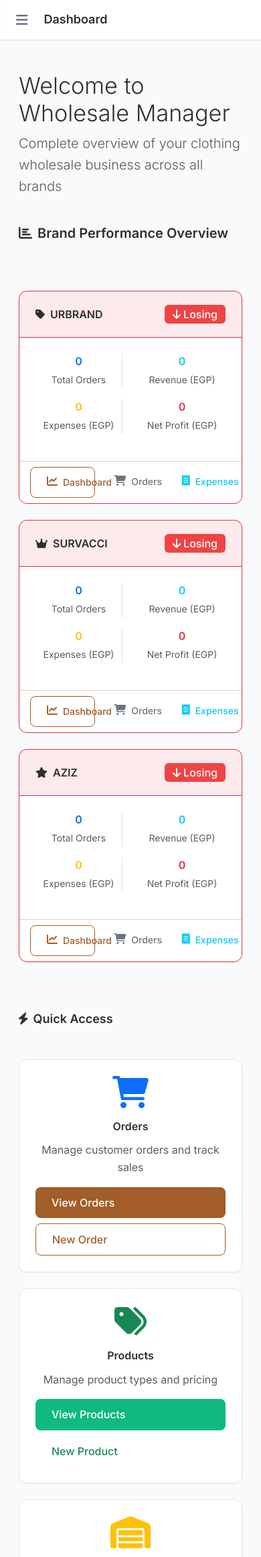
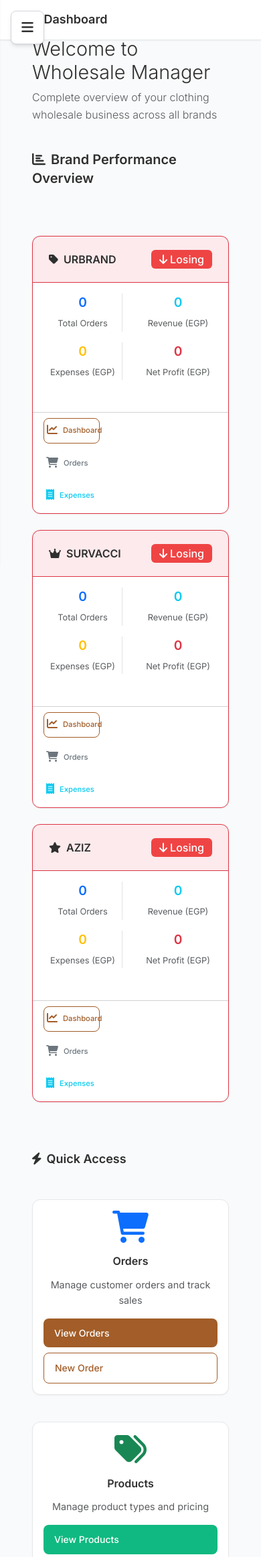
Before and after one commit to AdhamElkomey23/WHOLESALE-APP, a Flask app: page / in a window 390 px wide. Shown: the top 2324 px of the page at 67% size. Run offline with Flask 3, Linux system fonts and the light colour scheme; a user stored in the database is signed in; data that the repository does not hold is empty.

Commit message:
Improve mobile experience, making the app more user-friendly on smaller screens
Adds CSS media queries, a mobile menu toggle, and adjusts form input sizes for better mobile responsiveness across the application.

Replit-Commit-Author: Agent
Replit-Commit-Session-Id: 03023591-3e84-4850-aff2-f235a7f37061
Replit-Commit-Screenshot-Url: https://storage.googleapis.com/screenshot-production-us-central1/4234a394-b2d3-40c5-a1fb-8767f7a2ab1a/66427cf6-e7d3-415c-833b-e8f4d0061918.jpg

```diff
--- a/static/css/style.css
+++ b/static/css/style.css
@@ -898,6 +898,126 @@ p {
     }
 }
 
+/* Mobile Navigation Improvements */
+.mobile-menu-toggle {
+    position: fixed;
+    top: 1rem;
+    left: 1rem;
+    z-index: 1100;
+    background: var(--white);
+    border: 1px solid var(--gray-300);
+    border-radius: var(--radius-md);
+    padding: 0.75rem;
+    box-shadow: var(--shadow-md);
+    color: var(--text-primary);
+    font-size: 1.25rem;
+    width: 50px;
+    height: 50px;
+    display: flex;
+    align-items: center;
+    justify-content: center;
+    cursor: pointer;
+}
+
+.mobile-menu-toggle:hover {
+    background: var(--gray-50);
+}
+
+.mobile-overlay {
+    position: fixed;
+    top: 0;
+    left: 0;
+    width: 100%;
+    height: 100%;
+    background: rgba(0, 0, 0, 0.5);
+    z-index: 1040;
+    opacity: 0;
+    visibility: hidden;
+    transition: all 0.3s ease;
+}
+
+.mobile-overlay.show {
+    opacity: 1;
+    visibility: visible;
+}
+
+/* Enhanced Mobile Responsiveness */
+@media (max-width: 768px) {
+    .main-content {
+        margin-left: 0;
+        padding: 1rem;
+    }
+
+    .left-sidebar {
+        transform: translateX(-100%);
+        transition: transform 0.3s ease;
+        z-index: 1050;
+    }
+
+    .left-sidebar.mobile-open {
+        transform: translateX(0);
+    }
+
+    .page-content {
+        padding: 1rem;
+    }
+
+    .container, .container-fluid {
+        padding-left: 1rem;
+        padding-right: 1rem;
+    }
+
+    /* Form improvements for mobile */
+    .form-control {
+        font-size: 16px; /* Prevents zoom on iOS */
+        padding: 0.875rem;
+    }
+
+    /* Card improvements for mobile */
+    .card {
+        margin-bottom: 1rem;
+    }
+
+    .card-body {
+        padding: 1rem;
+    }
+
+    /* Button improvements for mobile */
+    .btn {
+        padding: 0.75rem 1rem;
+        font-size: 0.875rem;
+    }
+
+    /* Table improvements for mobile */
+    .table-responsive {
+        border: none;
+    }
+
+    /* Welcome animation mobile fixes */
+    .welcome-fullscreen {
+        padding: 1rem;
+        overflow-y: auto;
+    }
+
+    .laptop-screen {
+        margin: 1rem 0;
+        padding: 2rem 1.5rem;
+        max-width: 100%;
+    }
+
+    .welcome-title {
+        font-size: 2rem;
+    }
+
+    .welcome-subtitle {
+        font-size: 1.2rem;
+    }
+
+    .typing-effect {
+        font-size: 1rem;
+    }
+}
+
 .fade-in-up {
     animation: fadeInUp 0.5s ease-out;
 }
--- a/templates/base.html
+++ b/templates/base.html
@@ -24,8 +24,16 @@
 </head>
 <body>
     {% if current_user.is_authenticated %}
+    <!-- Mobile Menu Toggle -->
+    <button class="mobile-menu-toggle d-md-none" onclick="toggleMobileMenu()">
+        <i class="fas fa-bars"></i>
+    </button>
+
+    <!-- Mobile Overlay -->
+    <div class="mobile-overlay d-md-none" onclick="closeMobileMenu()"></div>
+
     <!-- Left Sidebar Navigation -->
-    <div class="left-sidebar">
+    <div class="left-sidebar" id="leftSidebar">
         <!-- Logo Section -->
         <div class="sidebar-brand">
             <i class="fas fa-store"></i>
--- a/templates/home.html
+++ b/templates/home.html
@@ -360,6 +360,121 @@
     transform: translateY(-2px);
     box-shadow: 0 8px 25px rgba(0,0,0,0.1);
 }
+
+/* Mobile Responsive Improvements */
+@media (max-width: 768px) {
+    /* Welcome Screen Mobile */
+    .welcome-fullscreen {
+        overflow-y: auto;
+        padding: 1rem;
+    }
+
+    .laptop-screen {
+        padding: 2rem 1.5rem;
+        margin: 1rem 0;
+    }
+
+    .welcome-title {
+        font-size: 2rem;
+    }
+
+    .welcome-subtitle {
+        font-size: 1.2rem;
+    }
+
+    .typing-effect {
+        font-size: 1rem;
+    }
+
+    /* Home Page Mobile */
+    .container {
+        padding-left: 1rem;
+        padding-right: 1rem;
+    }
+
+    .display-4 {
+        font-size: 2rem;
+    }
+
+    .lead {
+        font-size: 1rem;
+    }
+
+    /* Brand Cards Mobile */
+    .card {
+        margin-bottom: 1rem;
+    }
+
+    .card-header h5 {
+        font-size: 1rem;
+    }
+
+    .card-body .row .col-6 h4 {
+        font-size: 1.2rem;
+    }
+
+    .card-body .row .col-6 small {
+        font-size: 0.8rem;
+    }
+
+    /* Action Buttons Mobile */
+    .card-footer .row .col-4 .btn {
+        padding: 0.5rem 0.25rem;
+        font-size: 0.75rem;
+    }
+
+    .card-footer .row .col-4 .btn i {
+        font-size: 1rem;
+    }
+
+    .card-footer .row .col-4 .btn small {
+        font-size: 0.7rem;
+    }
+
+    /* Quick Access Mobile */
+    .col-md-3 {
+        margin-bottom: 1rem;
+    }
+
+    .text-center h4 {
+        font-size: 1rem;
+    }
+
+    .text-center p {
+        font-size: 0.9rem;
+    }
+
+    /* Navigation improvements for mobile */
+    .left-sidebar {
+        transform: translateX(-100%);
+        transition: transform 0.3s ease;
+    }
+
+    .left-sidebar.mobile-open {
+        transform: translateX(0);
+    }
+}
+
+@media (max-width: 576px) {
+    /* Extra small screens */
+    .welcome-title {
+        font-size: 1.5rem;
+    }
+
+    .display-4 {
+        font-size: 1.8rem;
+    }
+
+    .card-footer .row {
+        flex-direction: column;
+        gap: 0.5rem;
+    }
+
+    .card-footer .row .col-4 {
+        flex: 0 0 100%;
+        max-width: 100%;
+    }
+}
 </style>
 
 <script>
```
Also changed, not shown: templates/login.html (+45 -4 lines).
